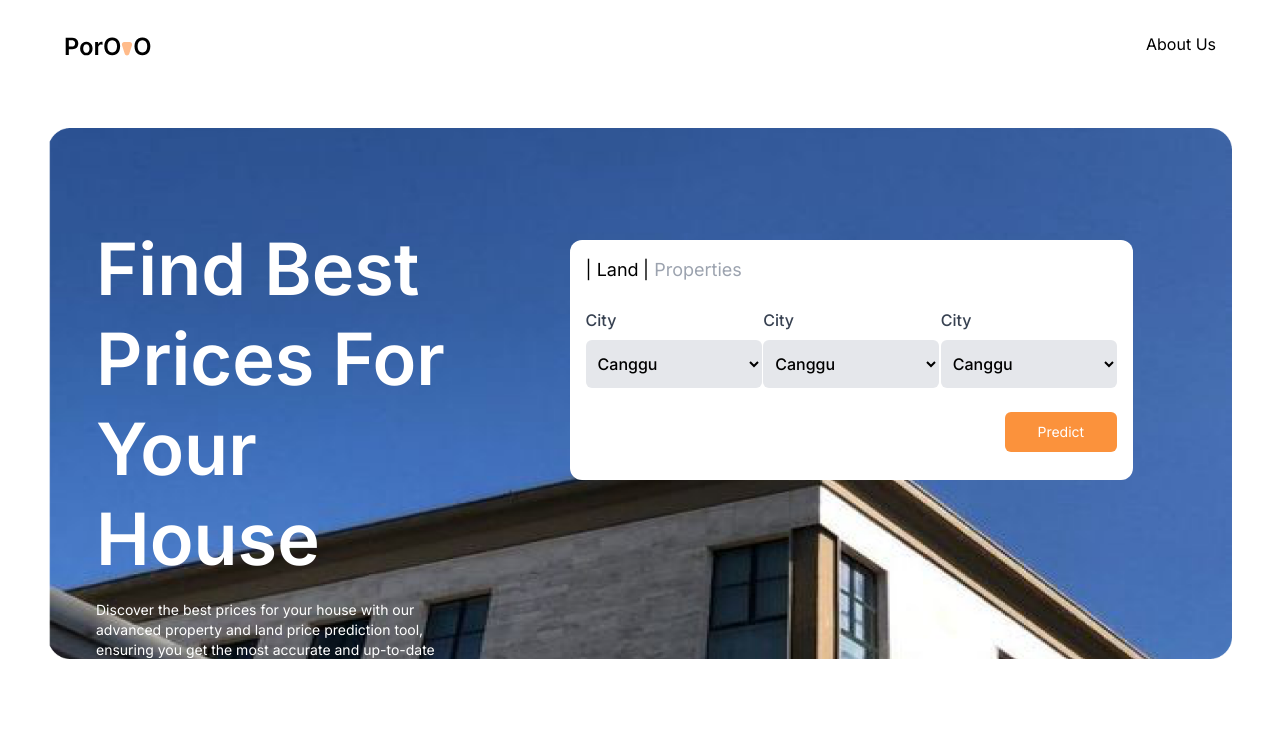
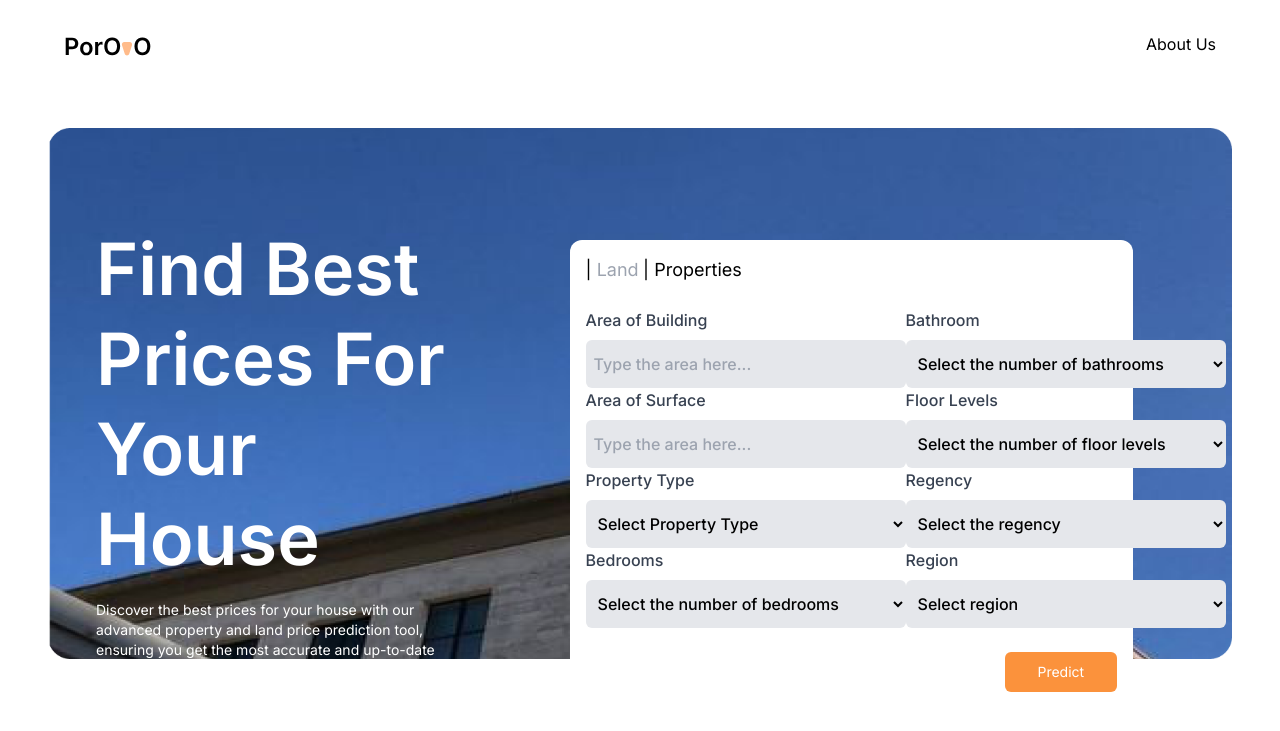
Before and after one commit to Waizsec/Pororo, a Flask app: page / in a window 1280 px wide. Shown: the top 731 px of the page. Run offline with Flask 3, Linux system fonts and the light colour scheme; parts of the project's set-up code (start-up, migrations or seed data) failed here and were passed over; some libraries are stand-ins or nearby versions.

Commit message:
Model Integrated

```diff
--- a/app.py
+++ b/app.py
@@ -1,20 +1,40 @@
 from flask import Flask, render_template, request, jsonify
-
+from property import propertyPredict
+from land import landPredict
 
 app = Flask(__name__)
 
-
-@app.route('/')
+@app.route('/', methods=['GET', 'POST'])
 def index():
     # prediction = request.args.get('prediction', 'ini kalo isi')
-    prediction = request.args.get('prediction')
-    return render_template('index.html', prediction=prediction)
+    # prediction = request.args.get('prediction')
+    # return render_template('index.html', prediction=prediction)
+    if request.method == 'POST':
+        # tipe = request.form.get('tipe', '')
+        # if tipe == 'Property':
+        luas_bangunan = float(request.form.get('luas_bangunan', '0'))
+        luas_tanah = float(request.form.get('luas_tanah', '0'))
+        tipe = request.form.get('tipe', '')
+        kamar_tidur = int(request.form.get('kamar_tidur', '0'))
+        kamar_mandi = int(request.form.get('kamar_mandi', '0'))
+        lantai = int(request.form.get('lantai', '0'))
+        kecamatan = request.form.get('kecamatan', '')
+        # Call the prediction function
+        predict = propertyPredict(luas_bangunan, luas_tanah, tipe, kamar_tidur, kamar_mandi, lantai, kecamatan)
 
+        # elif tipe == 'Land':
+        # luas_tanah = float(request.form.get('luas_tanah', '0'))
+        # kecamatan = request.form.get('kecamatan', '')
+
+        # predict = landPredict(luas_tanah, kecamatan)
+
+        return render_template('index.html', prediction=predict)
+
+    return render_template('index.html', prediction=None)
 
 @app.route("/about")
 def about():
     return render_template('about.html')
 
-
 if __name__ == "__main__":
     app.run(debug=True)
--- /dev/null
+++ b/requirements.txt
@@ -0,0 +1,5 @@
+flask
+pandas
+numpy
+scikit-learn
+joblib
--- a/templates/index.html
+++ b/templates/index.html
@@ -33,58 +33,122 @@
             <div class="w-3/5 px-12">
                 <div class="w-11/12 mt-16 min-h-60 bg-white rounded-xl p-4">
                     <div>
-                        <button class="text-black text-lg">
+                        <button class="text-gray-400  text-lg">
                             <span class="text-black">|</span> Land
                         </button>
-                        <button class="text-gray-400 text-lg">
+                        <button class="text-black text-lg">
                             <span class="text-black">|</span> Properties
                         </button>
                     </div>
-                    <form method="post" class="mt-6 flex justify-between">
+                    <form action="/" method="post" class="mt-6 w-full">
+                        <div class="flex justify-between w-full">
                             <div class="">
-                            <label for="city" class="block text-md font-medium text-gray-700">City</label>
-                            <select id="city" name="city" class="bg-gray-200 w-44 h-12 outline-none text-black mt-2 px-2 font-medium rounded-md">
-                                <option value="option1">Canggu</option>
-                                <option value="option2">Option 2</option>
-                                <option value="option3">Option 3</option>
+                                <div class="">
+                                    <label for="luas_bangunan" class="block text-md font-medium text-gray-700">Area of Building</label>
+                                    <input for="luas_bangunan" name="luas_bangunan" class="outline-none bg-gray-200 text-black rounded-md font-medium w-80 h-12 mt-2 px-2" id="luas_bangunan" type="text" placeholder="Type the area here...">
+                                </div>
+                                <div class="">
+                                    <label for="luas_tanah" class="block text-md font-medium text-gray-700">Area of Surface</label>
+                                    <input for="luas_tanah" name="luas_tanah" class="outline-none bg-gray-200 text-black rounded-md font-medium w-80 h-12 mt-2 px-2" id="luas_tanah" type="text" placeholder="Type the area here...">
+                                </div>
+                                <div class="">
+                                    <label for="tipe" class="block text-md font-medium text-gray-700">Property Type</label>
+                                    <select id="tipe" name="tipe" class="bg-gray-200 w-80 h-12 outline-none text-black mt-2 px-2 font-medium rounded-md">
+                                        <option value="">Select Property Type</option>
+                                        <option value="Rumah">Rumah</option>
+                                        <option value="Villa">Villa</option>
                                     </select>
                                 </div>
                                 <div class="">
-                            <label for="city" class="block text-md font-medium text-gray-700">City</label>
-                            <select id="city" name="city" class="bg-gray-200 w-44 h-12 outline-none text-black mt-2 px-2 font-medium rounded-md">
-                                <option value="option1">Canggu</option>
-                                <option value="option2">Option 2</option>
-                                <option value="option3">Option 3</option>
+                                    <label for="kamar_tidur" class="block text-md font-medium text-gray-700">Bedrooms</label>
+                                    <select id="kamar_tidur" name="kamar_tidur" class="bg-gray-200 w-80 h-12 outline-none text-black mt-2 px-2 font-medium rounded-md">
+                                        <option value="">Select the number of bedrooms</option>
+                                        <option value="1">1</option>
+                                        <option value="2">2</option>
+                                        <option value="3">3</option>
+                                        <option value="4">4</option>
+                                        <option value="5">5</option>
+                                        <option value="6">6</option>
+                                        <option value="7">7</option>
+                                        <option value="8">8</option>
+                                        <option value="9">9</option>
+                                        <option value="10">10</option>
+                                        <option value=">10">Lebih dari 10</option>
+                                    </select>
+                                </div>
+                            </div>
+                            <div class="">
+                                <div class="">
+                                    <label for="kamar_mandi" class="block text-md font-medium text-gray-700">Bathroom</label>
+                                    <select id="kamar_mandi" name="kamar_mandi" class="bg-gray-200 w-80 h-12 outline-none text-black mt-2 px-2 font-medium rounded-md">
+                                        <option value="">Select the number of bathrooms</option>
+                                        <option value="1">1</option>
+                                        <option value="2">2</option>
+                                        <option value="3">3</option>
+                                        <option value="4">4</option>
+                                        <option value="5">5</option>
+                                        <option value="6">6</option>
+                                        <option value="7">7</option>
+                                        <option value="8">8</option>
+                                        <option value="9">9</option>
+                                        <option value="10">10</option>
+                                        <option value=">10">Lebih dari 10</option>
                                     </select>
                                 </div>
                                 <div class="">
-                            <label for="city" class="block text-md font-medium text-gray-700">City</label>
-                            <select id="city" name="city" class="bg-gray-200 w-44 h-12 outline-none text-black mt-2 px-2 font-medium rounded-md">
-                                <option value="option1">Canggu</option>
-                                <option value="option2">Option 2</option>
-                                <option value="option3">Option 3</option>
+                                    <label for="lantai" class="block text-md font-medium text-gray-700">Floor Levels</label>
+                                    <select id="lantai" name="lantai" class="bg-gray-200 w-80 h-12 outline-none text-black mt-2 px-2 font-medium rounded-md">
+                                        <option value="">Select the number of floor levels</option>
+                                        <option value="1">1</option>
+                                        <option value="2">2</option>
+                                        <option value="3">3</option>
+                                        <option value="4">4</option>
                                     </select>
                                 </div>
-                    </form>
-                    <div class="flex justify-end mt-6">
-                        <button class="w-28 h-10 rounded-md bg-orange-400 text-sm hover:w-32 duration-700 ease-in-out" type="submit">
+                                <div class="">
+                                    <label for="kabupaten" class="block text-md font-medium text-gray-700">Regency</label>
+                                    <select name="kabupaten" class="bg-gray-200 w-80 h-12 outline-none text-black mt-2 px-2 font-medium rounded-md">
+                                        <option value="">Select the regency</option>
+                                        <option value="Bangli">Bangli</option>
+                                        <option value="Buleleng">Buleleng</option>
+                                        <option value="Denpasar">Denpasar</option>
+                                        <option value="Gianyar">Gianyar</option>
+                                        <option value="Karangasem">Karangasem</option>
+                                        <option value="Klungkung">Klungkung</option>
+                                        <option value="Tabanan">Tabanan</option>
+                                        <option class="disabled" disabled value="Negara">Negara</option>
+                                    </select>
+                                </div>
+                                <div class="">
+                                    <label for="kecamatan" class="block text-md font-medium text-gray-700">Region</label>
+                                    <select id="kecamatan" name="kecamatan" class="bg-gray-200 w-80 h-12 outline-none text-black mt-2 px-2 font-medium rounded-md">
+                                        <option value="">Select region</option>
+                                        <option value="Abianbase">Abianbase</option>
+                                        <option value="Abiansemal">Abiansemal</option>
+                                        <option value="Angantaka">Angantaka</option>
+                                        <option value="Antapan">Antapan</option>
+                                    </select>
+                                </div>
+                            </div>
+                        </div>
+                        <div class="flex justify-end mt-6 w-full">
+                            <button class="w-28 h-10 rounded-md bg-orange-400 text-sm hover:w-32 duration-700 ease-in-out" type="submit" value="Predict">
                                 Predict
                             </button>
                         </div>
+                    </form>
                 </div>
             </div>
         </div>
         {% endif %}
-
-
     </div>
         <!-- Result -->
-        <!-- {% if prediction %} -->
+        {% if prediction %}
             <div class="h-12 mt-48 w-full text-black px-20 flex justify-between">
                 <div class="min-h-52 w-3/5">
                     <div class="text-4xl font-semibold">Result Interpretation</div>
                     <div class="text-md mt-4 mr-12 text-gray-500">
-                    Our advanced land price prediction model estimates that the land at 123 Maple Street, Springfield, is valued at approximately $150,000. This valuation considers recent sales data of nearby properties, which average between $145,000 and $155,000, and the specific sales of adjacent properties.
+                        Our advanced land price prediction model estimates that the land at 123 Maple Street, Springfield, is valued at approximately {{ prediction['estimated_value'] }}. This valuation considers recent sales data of nearby properties, which average between {{ prediction['avg_nearby_low'] }} and {{ prediction['avg_nearby_high'] }}, and the specific sales of adjacent properties.
                     </div>
                     <button class="w-48 h-10 rounded-md bg-orange-400 text-sm mt-4 text-white">
                         Create New Prediction
@@ -92,20 +156,20 @@
                 </div>
                 <div class="min-h-52 w-2/5 bg-gray-100 rounded-xl flex p-8 justify-between">
                     <div class="w-1/2 ml-10">
-                    <h1 class="text-blue-500 text-3xl">2.240.000</h1>
+                        <h1 class="text-blue-500 text-3xl">{{ prediction }}</h1>
                         <p class="text-gray-400 text-sm">Recommended Price</p>
-                    <h1 class="text-blue-500 mt-4 text-3xl">1.980.000</h1>
+                        <h1 class="text-blue-500 mt-4 text-3xl">XXX</h1>
                         <p class="text-gray-400 text-sm">Lowest Price</p>
                     </div>
                     <div class="w-1/2 ml-4">
-                    <h1 class="text-blue-500 text-3xl">97%</h1>
+                        <h1 class="text-blue-500 text-3xl">XXX</h1>
                         <p class="text-gray-400 text-sm">Chances</p>
-                    <h1 class="text-blue-500 mt-4 text-3xl">6 Months</h1>
+                        <h1 class="text-blue-500 mt-4 text-3xl">XXX</h1>
                         <p class="text-gray-400 text-sm">Time To Sell</p>
                     </div>
                 </div>
             </div>
-        <!-- {% endif %} -->
+        {% endif %}
 
 </body>
 </html>
```
Also changed, not shown: land.py (added, +49 -0 lines), property.py (added, +67 -0 lines), 2 other files. Lines whose indentation alone changed are shown as unchanged.
